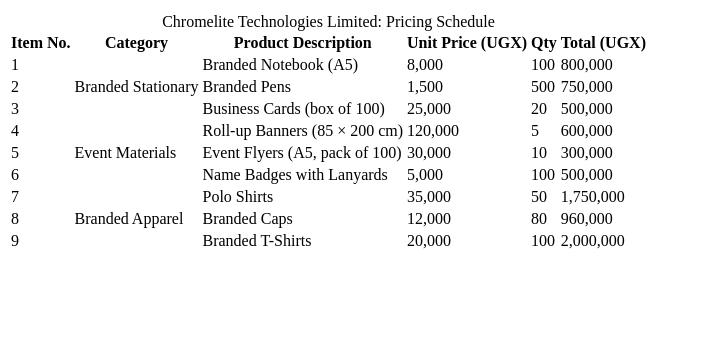
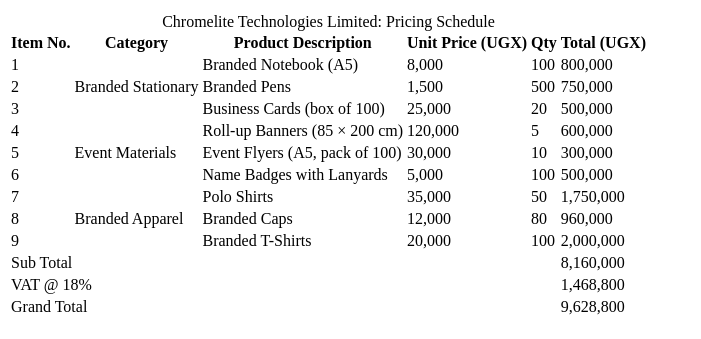
Before and after one commit to Patrickodida/chromelite-tech-supplier-profile-website, a plain HTML site: page pricing.html in a window 1280 px wide. Shown: the part 461-800 px from the top of the page, without its empty margins (0-701 px from the left). Drawn offline with Linux system fonts and the light colour scheme.

Commit message:
Pricing Page - Add table footer with totals

```diff
--- a/pricing.html
+++ b/pricing.html
@@ -111,6 +111,22 @@
                         <td class="num">2,000,000</td>
                        </tr>
                 </tbody>
+
+                <!-- Table footer -->
+                 <tfoot>
+                    <tr>
+                        <td class="label" colspan="5">Sub Total</td>
+                        <td class="num">8,160,000</td>
+                    </tr>
+                    <tr>
+                        <td class="label" colspan="5">VAT @ 18%</td>
+                        <td class="num">1,468,800</td>
+                    </tr>
+                    <tr class="grand">
+                        <td class="label" colspan="5">Grand Total</td>
+                        <td class="num">9,628,800</td>
+                    </tr>
+                 </tfoot>
             </table>
         </div>
     </main>
```
